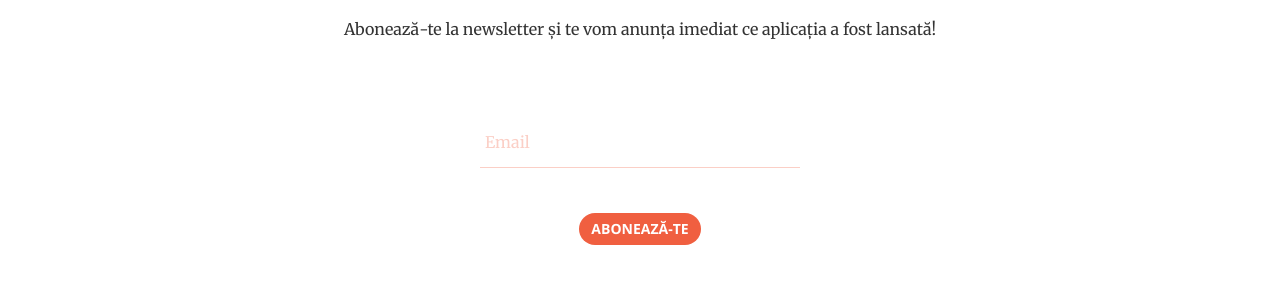
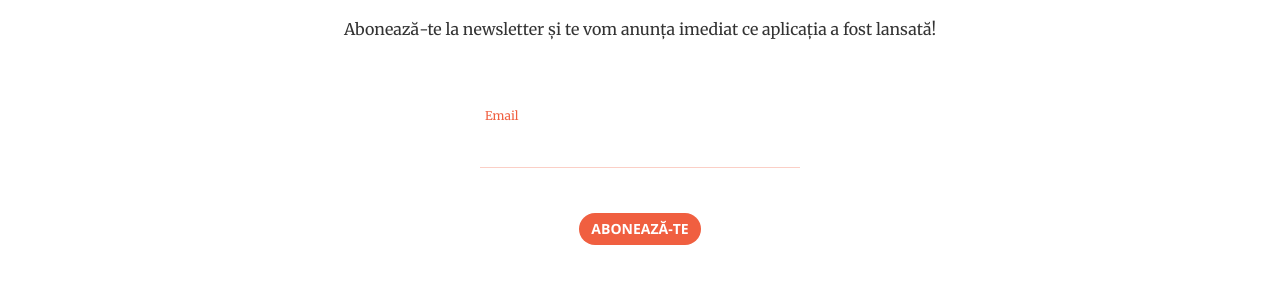
Before and after one commit to rptoma/Flaty-landing-page-2, a Jekyll site: the page built from index.html, in a window 1280 px wide and 900 px high, scrolled down 2225 px. Shown: the part 540-824 px from the top of the window. Built offline with Jekyll 4.4.1, drawn with Linux system fonts in a browser that asks for light colours.

Commit message:
Changed input type and added name in contact

```diff
--- a/_includes/contact.html
+++ b/_includes/contact.html
@@ -12,7 +12,7 @@
             <div class="text-center">
                 <form action="https://formspree.io/appflaty@gmail.com" method="POST">
                     <div class="group">
-                        <input type="text" required="required"/><span class="highlight"></span><span class="bar"></span>
+                        <input type="email" name="_replyto"/><span class="highlight"></span><span class="bar"></span>
                         <label>Email</label>
                     </div>
                     <div>
```
